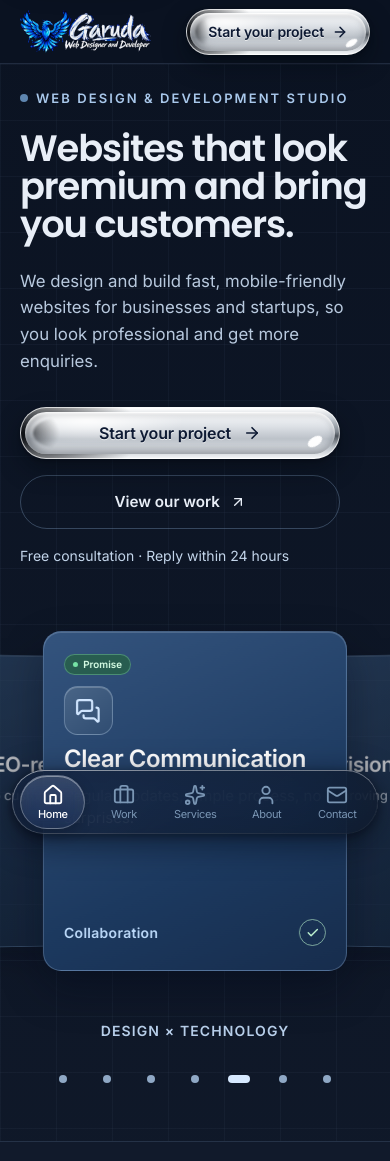
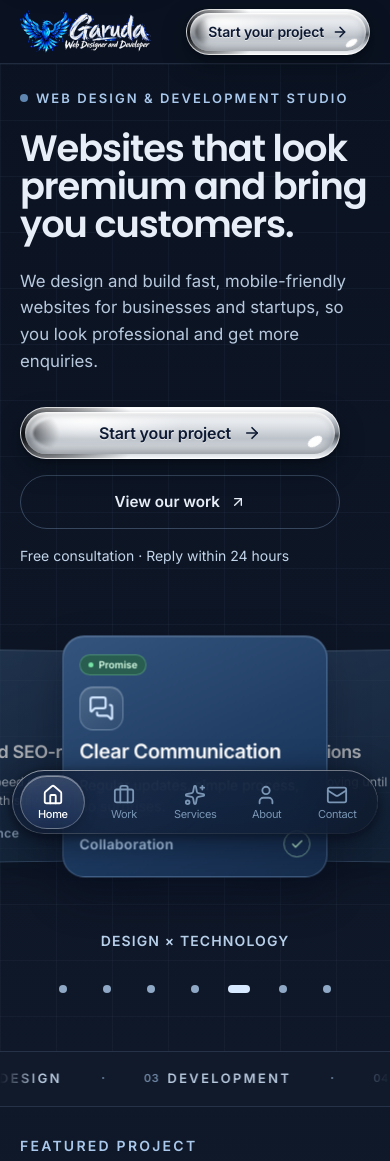
Before and after one commit to Bharat0264/MyWork, a Next.js app: page / in a window 390 px wide. Shown: the top 1161 px of the page. Built offline with nearby package versions, Linux system fonts and the light colour scheme.

Commit message:
Right-size mobile commitment cards

```diff
--- a/app/globals.css
+++ b/app/globals.css
@@ -581,15 +581,16 @@ h1, h2, h3, h4, h5, h6 {
 }
 @media (max-width: 768px) {
   .commitment-stage {
-    --side-offset: 62%;
+    --side-offset: 58%;
     aspect-ratio: auto;
-    min-height: 390px;
+    min-height: 300px;
   }
   .commitment-card {
-    width: min(78vw, 320px);
-    min-height: 340px;
+    width: min(68vw, 270px);
+    min-height: 0;
     height: auto;
-    padding: 22px 20px 24px;
+    padding: 18px 16px;
+    border-radius: 22px;
   }
   .commitment-card[data-active="true"] {
     z-index: 2;
@@ -597,26 +598,33 @@ h1, h2, h3, h4, h5, h6 {
   }
   .commitment-card[data-position="-1"] {
     z-index: 1;
-    opacity: 0.7;
-    transform: translate(calc(-50% - var(--side-offset)), -50%) rotateY(7deg) scale(0.86);
+    opacity: 0.65;
+    transform: translate(calc(-50% - var(--side-offset)), -50%) rotateY(7deg) scale(0.88);
   }
   .commitment-card[data-position="1"] {
     z-index: 1;
-    opacity: 0.7;
-    transform: translate(calc(-50% + var(--side-offset)), -50%) rotateY(-7deg) scale(0.86);
+    opacity: 0.65;
+    transform: translate(calc(-50% + var(--side-offset)), -50%) rotateY(-7deg) scale(0.88);
+  }
+  .commitment-icon {
+    width: 44px;
+    height: 44px;
   }
   .commitment-card-title {
     height: auto;
     min-height: 0;
     overflow: visible;
-    font-size: 24px;
+    font-size: 20px;
     line-height: 1.25;
     padding-bottom: 0.12em;
   }
   .commitment-card-copy {
     overflow: visible;
-    font-size: 15px;
+    font-size: 14px;
     line-height: 1.5;
+  }
+  .commitment-card-bottom {
+    margin-top: 14px;
   }
 }
 @media (prefers-reduced-motion: reduce) {
```
